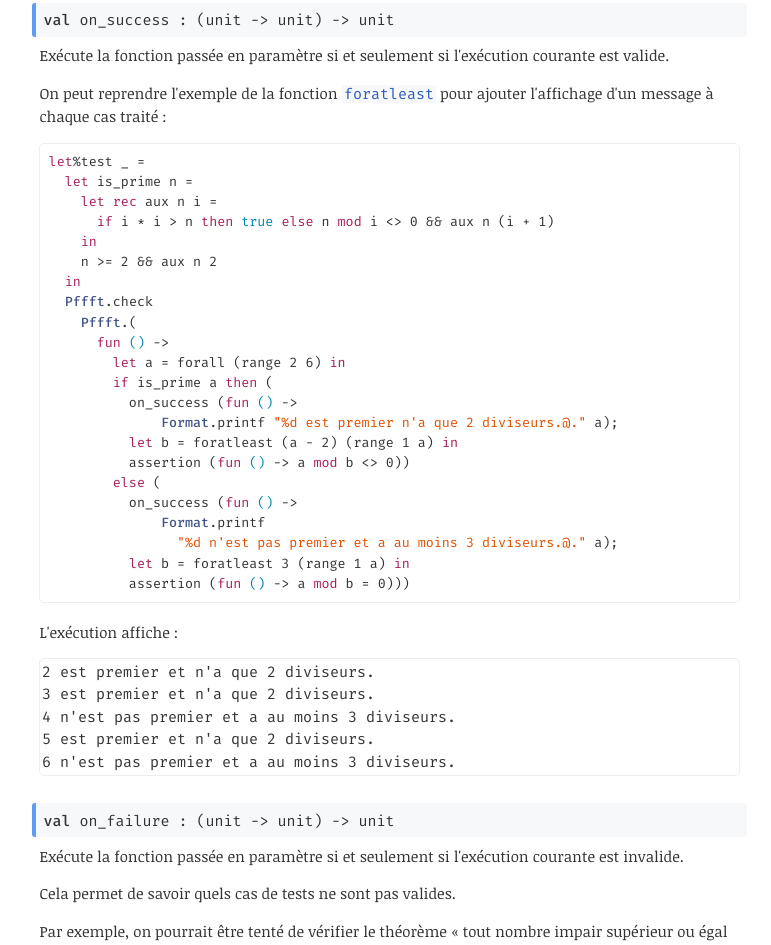
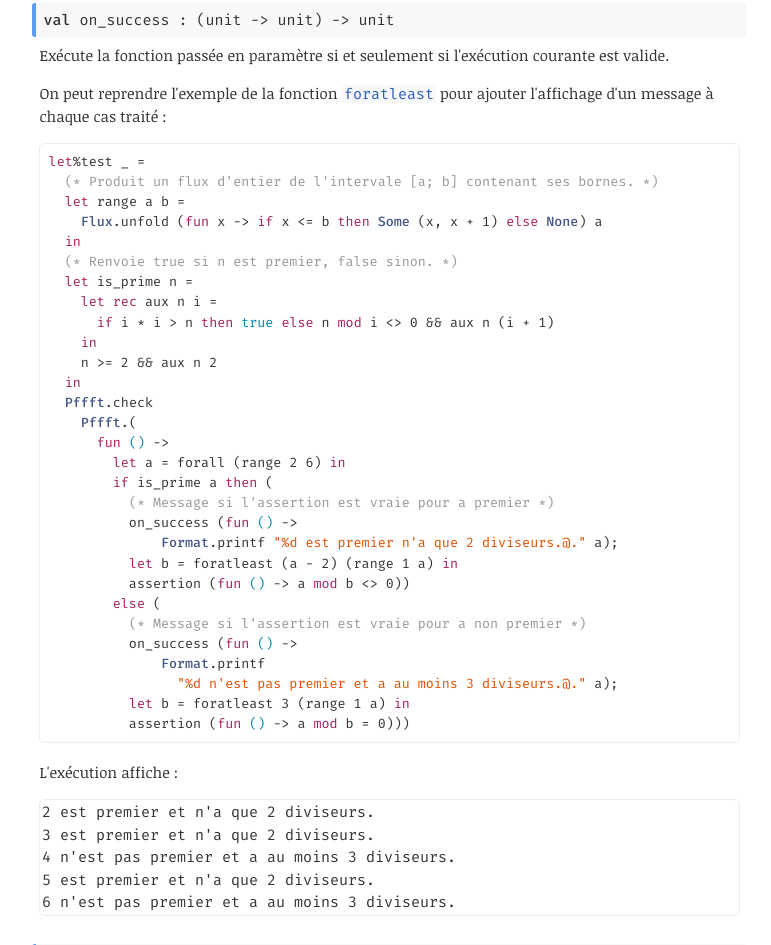
Before and after one commit to GauBen/Pffft, a plain HTML site: page pffft/Pffft/index.html in a window 1280 px wide. Shown: the part 4203-5148 px from the top of the page, without its empty margins (255-1026 px from the left). Drawn offline with Linux system fonts and the light colour scheme.

Commit message:
deploy: 73f369ea67202c712d87b3be10b567664aca1df4

```diff
--- a/pffft/Pffft/index.html
+++ b/pffft/Pffft/index.html
@@ -41,6 +41,11 @@ FAILED 1 / 1 test</pre><p>Au lieu de vérifier si l'assertion est vraie pour tou
           (* Il existe au moins 3 nombres qui ne divisent a : *)
           let b = foratleast 3 (range 1 a) in
           assertion (fun () -&gt; a mod b = 0))</code></pre><p>Si <code>foratleast n f</code> est appelé avec <code>n &lt;= 0</code>, l'exécution est déclarée valide. Si <code>n &gt; 0</code> et <code>f</code> est vide, l'exécution est déclarée invalide.</p></dd></dl></section><section><header><h2 id="affichage-des-succès-et-des-échecs"><a href="#affichage-des-succès-et-des-échecs" class="anchor"></a>Affichage des succès et des échecs</h2></header><aside><p>Il est possible d'appeler une fonction de <i>callback</i> sur une exécution, en fonction de son résultat.</p></aside><dl><dt class="spec value" id="val-on_success"><a href="#val-on_success" class="anchor"></a><code><span class="keyword">val</span> on_success : <span>(unit <span>&#45;&gt;</span> unit)</span> <span>&#45;&gt;</span> unit</code></dt><dd><p>Exécute la fonction passée en paramètre si et seulement si l'exécution courante est valide.</p><p>On peut reprendre l'exemple de la fonction <a href="index.html#val-foratleast"><code>foratleast</code></a> pour ajouter l'affichage d'un message à chaque cas traité :</p><pre><code class="ml">let%test _ =
+  (* Produit un flux d'entier de l'intervale [a; b] contenant ses bornes. *)
+  let range a b =
+    Flux.unfold (fun x -&gt; if x &lt;= b then Some (x, x + 1) else None) a
+  in
+  (* Renvoie true si n est premier, false sinon. *)
   let is_prime n =
     let rec aux n i =
       if i * i &gt; n then true else n mod i &lt;&gt; 0 &amp;&amp; aux n (i + 1)
@@ -52,11 +57,13 @@ FAILED 1 / 1 test</pre><p>Au lieu de vérifier si l'assertion est vraie pour tou
       fun () -&gt;
         let a = forall (range 2 6) in
         if is_prime a then (
+          (* Message si l'assertion est vraie pour a premier *)
           on_success (fun () -&gt;
               Format.printf &quot;%d est premier n'a que 2 diviseurs.@.&quot; a);
           let b = foratleast (a - 2) (range 1 a) in
           assertion (fun () -&gt; a mod b &lt;&gt; 0))
         else (
+          (* Message si l'assertion est vraie pour a non premier *)
           on_success (fun () -&gt;
               Format.printf
                 &quot;%d n'est pas premier et a au moins 3 diviseurs.@.&quot; a);
```
